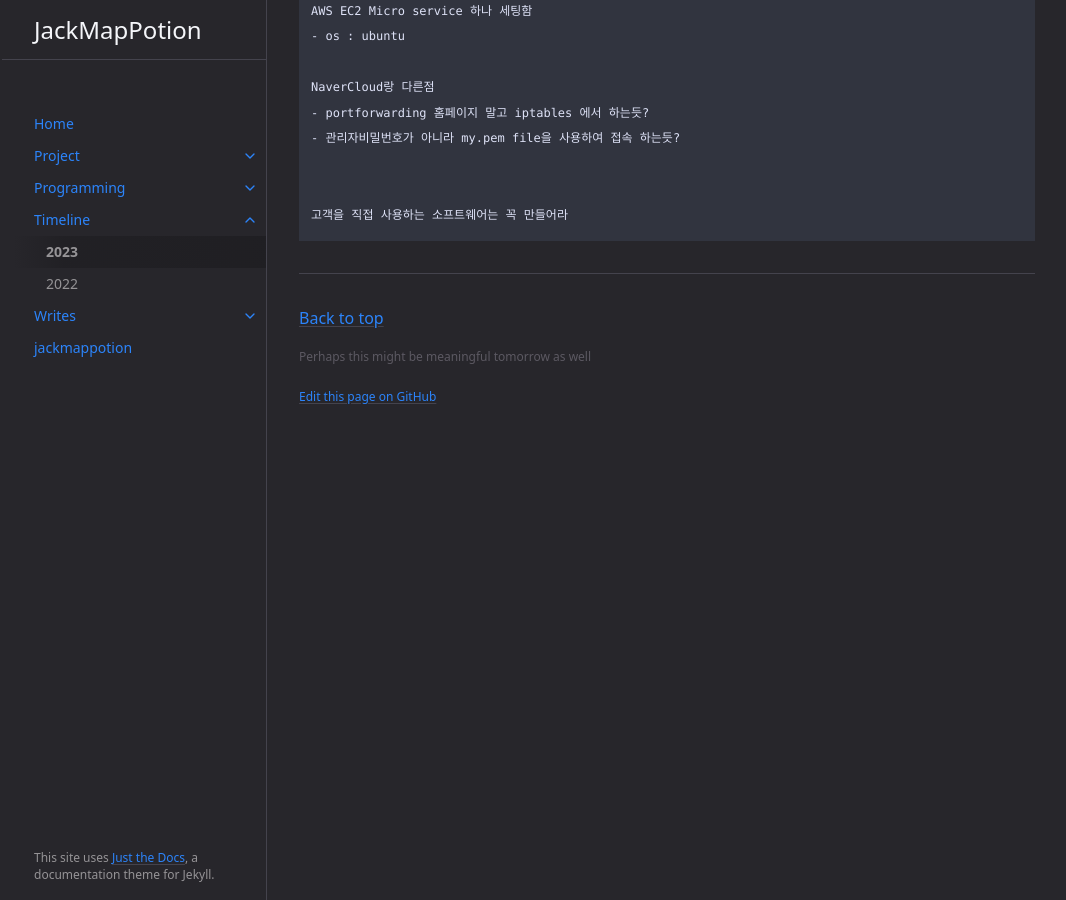
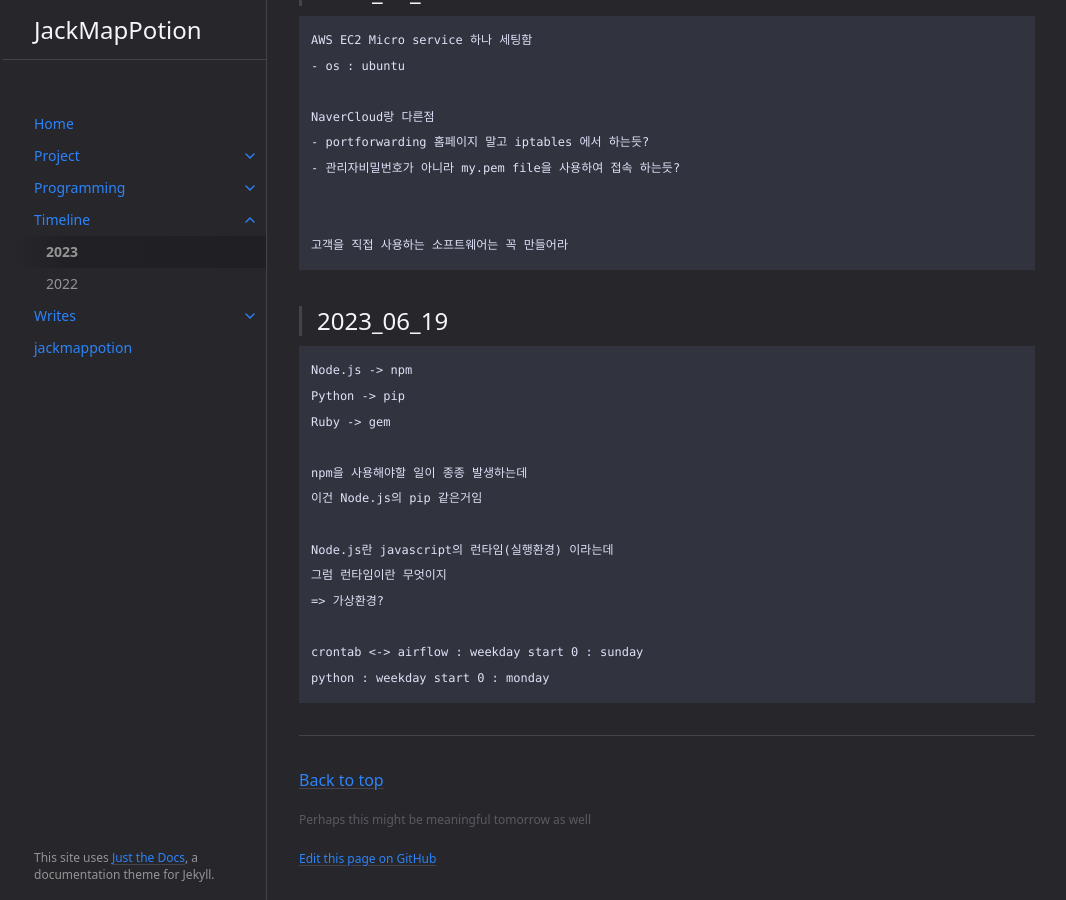
Before and after one commit to jackmappotion/jackmappotion.github.io, a Jekyll site: the page built from docs/timeline/2023.md, in a window 1280 px wide and 900 px high, scrolled down 2744 px. Shown: the whole window, without its empty margins (105-1171 px from the left). Built offline with Jekyll 4.4.1, drawn with Linux system fonts in a browser that asks for light colours.

Commit message:
:heavy_plus_sign: Add 2023

````diff
--- a/docs/timeline/2023.md
+++ b/docs/timeline/2023.md
@@ -120,3 +120,21 @@ NaverCloud랑 다른점
 
 고객을 직접 사용하는 소프트웨어는 꼭 만들어라
 ```
+
+> ## 2023_06_19
+
+```
+Node.js -> npm
+Python -> pip
+Ruby -> gem
+
+npm을 사용해야할 일이 종종 발생하는데
+이건 Node.js의 pip 같은거임
+
+Node.js란 javascript의 런타임(실행환경) 이라는데
+그럼 런타임이란 무엇이지
+=> 가상환경?
+
+crontab <-> airflow : weekday start 0 : sunday
+python : weekday start 0 : monday
+```
````
